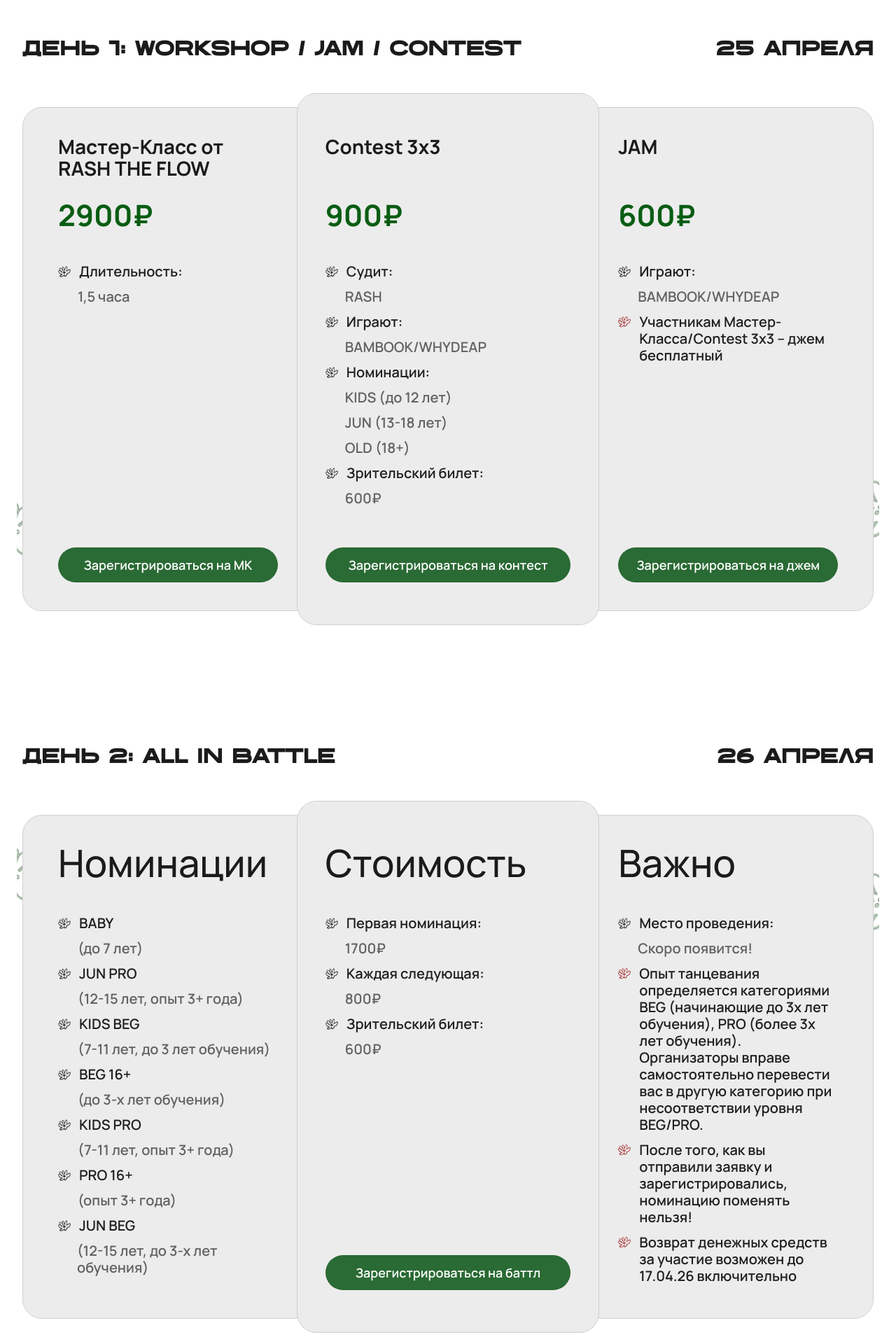
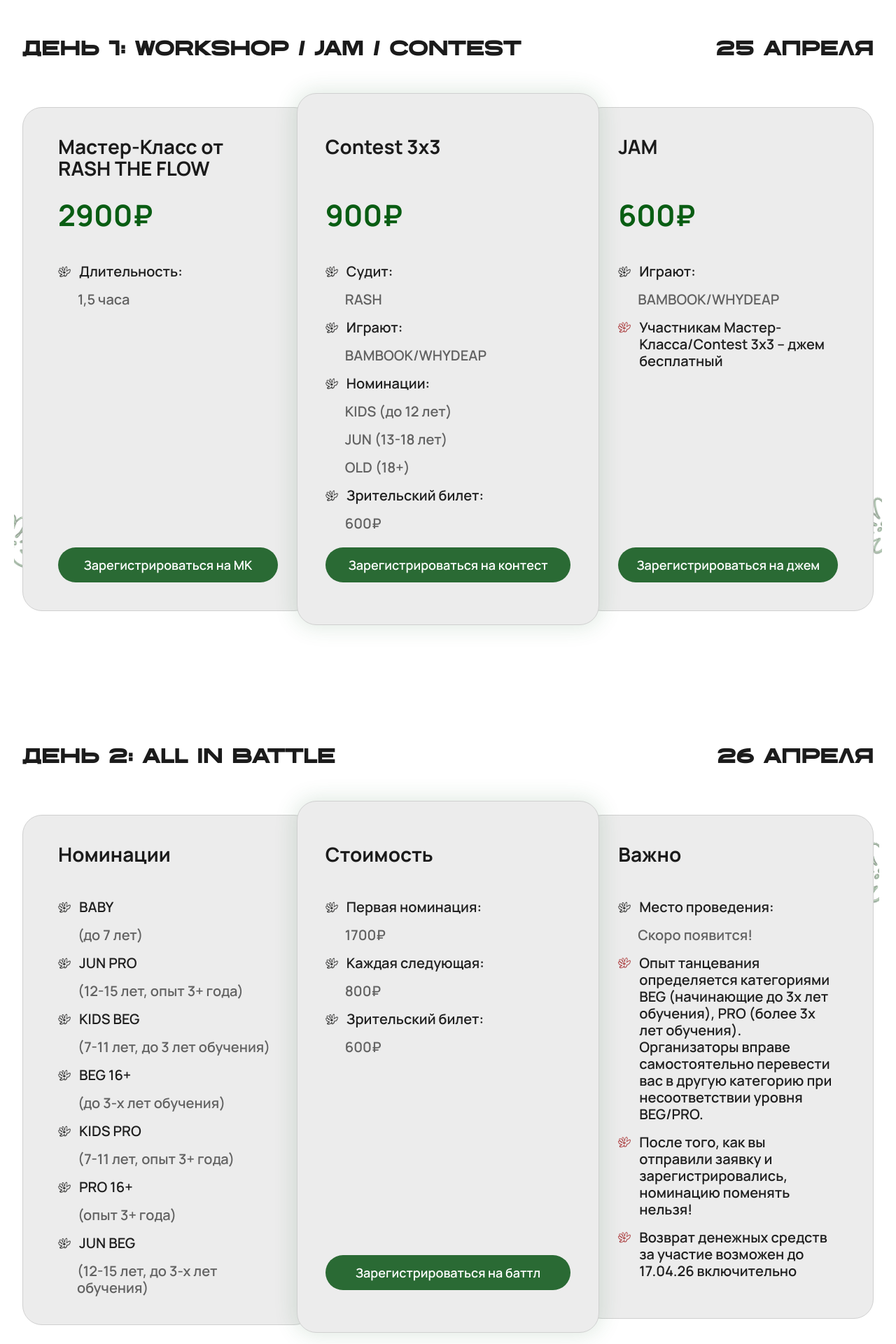
Before and after one commit to FibEli3/ALL-IN-BATTLE, a Next.js app: page / in a window 1280 px wide. Shown: the part 4580-6500 px from the top of the page at 70% size. Built offline with nearby package versions, Linux system fonts and the light colour scheme.

Commit message:
style: refine day sections decor placement and center-card effects

```diff
--- a/src/app/page.tsx
+++ b/src/app/page.tsx
@@ -384,14 +384,14 @@ export default function Home() {
             alt=""
             width={120}
             height={120}
-            className="pointer-events-none absolute -left-2 bottom-24 hidden w-[88px] opacity-85 md:block"
+            className="pointer-events-none absolute -left-3 bottom-20 hidden w-[88px] opacity-85 md:block"
           />
           <Image
             src="/decor/flower-side-right.png"
             alt=""
             width={120}
             height={120}
-            className="pointer-events-none absolute -right-2 bottom-24 hidden w-[92px] opacity-85 md:block"
+            className="pointer-events-none absolute -right-3 bottom-[72px] hidden w-[92px] opacity-85 md:block"
           />
           <header className="mb-12 flex items-start justify-between gap-4 text-[30px] font-display font-black uppercase leading-[0.9] tracking-tight text-[#1b1b1b]">
             <h2>День 1: Workshop / Jam / Contest</h2>
@@ -403,7 +403,7 @@ export default function Home() {
                 key={card.title}
                 className={`flex flex-col rounded-[28px] border border-[#d0d0d0] bg-[#ececec] ${
                   card.variant === "center"
-                    ? "z-20 w-full px-[40px] py-[60px] md:w-[464px] md:min-h-[760px]"
+                    ? "z-20 w-full px-[40px] py-[60px] md:w-[464px] md:min-h-[760px] md:shadow-[0_0_30px_3px_rgba(41,108,51,0.15)]"
                     : "z-10 w-full px-[50px] py-[40px] md:mt-[20px] md:w-[444px] md:min-h-[720px]"
                 } ${
                   card.variant === "center"
@@ -417,7 +417,7 @@ export default function Home() {
                   <span className="font-body font-bold">{card.title}</span>
                 </h3>
                 <p className="mt-6 text-[42px] font-bold leading-none text-[#095d13]">{card.price}</p>
-                <div className="mt-12 space-y-3 text-[20px] font-semibold leading-[1.2] text-[#1f1f1f]">
+                <div className="mt-12 space-y-4 text-[20px] font-semibold leading-[1.2] text-[#1f1f1f]">
                   {card.points.map((line, lineIndex) => (
                     <div key={`${line.text}-${lineIndex}`} className="flex gap-3">
                       {line.bullet === "black" || line.bullet === "red" ? (
@@ -441,18 +441,11 @@ export default function Home() {
       <section id="day-two" className="mx-auto w-full max-w-[1440px] px-5 py-10 md:px-8 md:py-16">
         <div className="relative px-2 py-6 md:px-0">
           <Image
-            src="/decor/flower-side-left.png"
-            alt=""
-            width={120}
-            height={120}
-            className="pointer-events-none absolute -left-2 top-36 hidden w-[88px] opacity-85 md:block"
-          />
-          <Image
             src="/decor/flower-side-right.png"
             alt=""
             width={120}
             height={120}
-            className="pointer-events-none absolute -right-2 top-36 hidden w-[92px] opacity-85 md:block"
+            className="pointer-events-none absolute -right-2 top-[96px] hidden w-[98px] opacity-85 md:block"
           />
           <header className="mb-12 flex items-start justify-between gap-4 text-[30px] font-display font-black uppercase leading-[0.9] tracking-tight text-[#1b1b1b]">
             <h2>День 2: ALL IN BATTLE</h2>
@@ -464,7 +457,7 @@ export default function Home() {
                 key={column.title}
                 className={`flex flex-col rounded-[28px] border border-[#d0d0d0] bg-[#ececec] ${
                   column.variant === "center"
-                    ? "z-20 w-full px-[40px] py-[60px] md:w-[464px] md:min-h-[760px]"
+                    ? "z-20 w-full px-[40px] py-[60px] md:w-[464px] md:min-h-[760px] md:shadow-[0_0_30px_3px_rgba(41,108,51,0.15)]"
                     : "z-10 w-full px-[50px] py-[40px] md:mt-[20px] md:w-[444px] md:min-h-[720px]"
                 } ${
                   column.variant === "center"
@@ -474,8 +467,8 @@ export default function Home() {
                       : "md:ml-[-24px]"
                 }`}
               >
-                <h3 className="font-body text-[28px] font-medium leading-none md:text-[54px]">{column.title}</h3>
-                <div className="mt-12 space-y-3 text-[20px] font-semibold leading-[1.2] text-[#1f1f1f]">
+                <h3 className="font-body text-[28px] font-bold leading-[1.1]">{column.title}</h3>
+                <div className="mt-12 space-y-4 text-[20px] font-semibold leading-[1.2] text-[#1f1f1f]">
                   {column.points.map((line, index) => (
                     <div key={`${line.text}-${index}`} className="flex gap-3">
                       {line.bullet === "black" || line.bullet === "red" ? (
```
